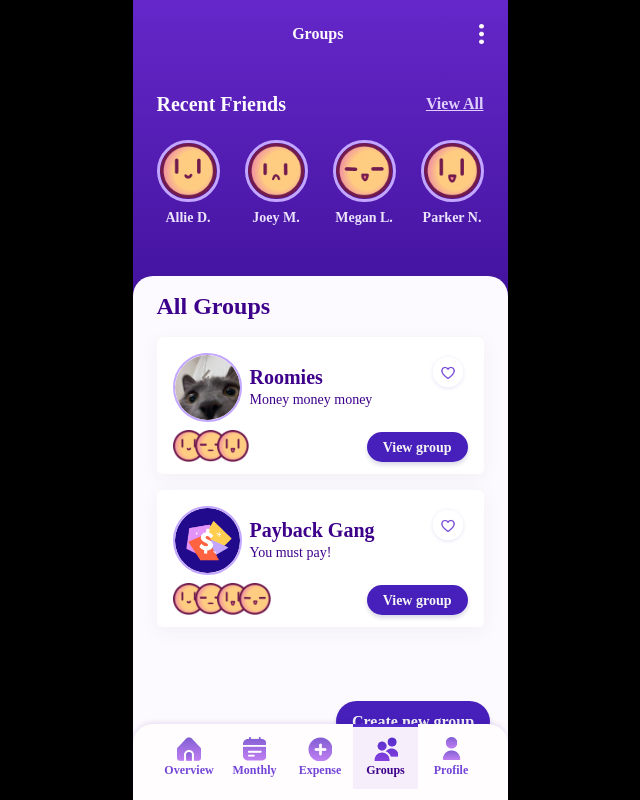
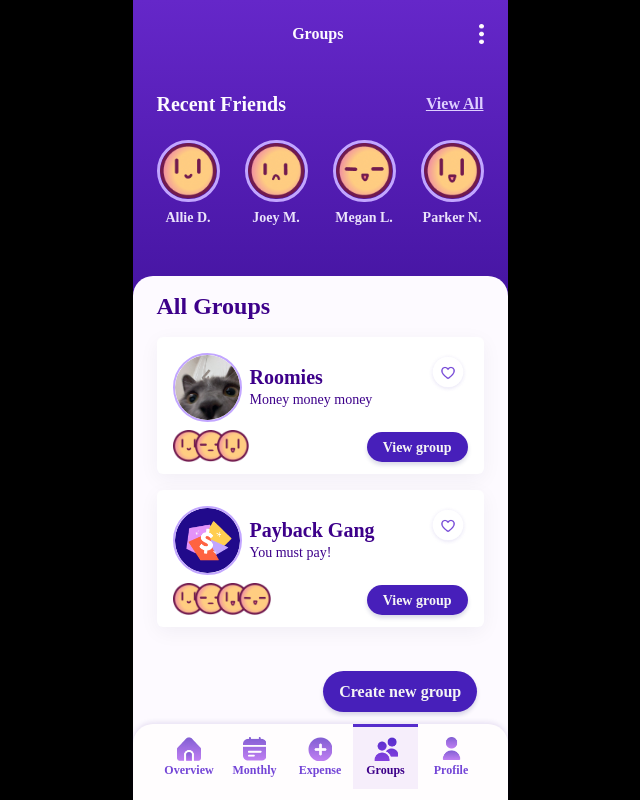
Before and after one commit to ParkerNix/idm263-pcn23, a React (Create React App) app in the folder payback/: page /pages/groups in a window 1280 px wide. Shown: the whole page, without its empty margins (320-960 px from the left). Built offline with nearby package versions, Linux system fonts and the light colour scheme; no server answers; a web font is replaced by a local one.

Commit message:
UAT updates (buttons, other stuff)

```diff
--- a/payback/src/index.css
+++ b/payback/src/index.css
@@ -211,13 +211,17 @@ h1, .h1, h2, .h2, h3, .h3, h4, .h4, h5, .h5, h6, .h6, p, .p, a, link, button, in
   font-weight: 700;
 }
 
+.pb-6 {
+  padding-bottom: 120px;
+}
+
 .btmRightBtn {
   padding: 12px 16px;
 }
 
 .stickyBtn {
   position: fixed;
-  bottom: 50px;
+  bottom: 30px;
   left: 50%;
   /* display: flex;
   justify-content: center; */
@@ -232,6 +236,24 @@ h1, .h1, h2, .h2, h3, .h3, h4, .h4, h5, .h5, h6, .h6, p, .p, a, link, button, in
   position: fixed;
   bottom: 86px;
   left: 51.5%;
+  /* display: flex;
+  justify-content: center; */
+  padding: 1em;
+}
+
+.stickyBtnCB {
+  position: fixed;
+  bottom: 60px;
+  left: 51.5%;
+  /* display: flex;
+  justify-content: center; */
+  padding: 1em;
+}
+
+.stickyBtnG {
+  position: fixed;
+  bottom: 80px;
+  left: 49%;
   /* display: flex;
   justify-content: center; */
   padding: 1em;
@@ -608,7 +630,7 @@ button#addPhoto p {
 }
 
 #addPhotoBody {
-  position: fixed;
+  position: relative;
   height: 175px;
   bottom: 0;
   flex: 1 1 auto;
@@ -617,7 +639,6 @@ button#addPhoto p {
   width: 375px;
   margin-left: 71px;
   top: 530px;
-  width: 100%;
   /* margin-left: 70px; */
   /* top: 500px; */
   background-color: white;
@@ -1296,6 +1317,12 @@ color: var(--button-light-purple);
 margin-top: 5.2px;
 }
 
+.pageTab2 {
+  background-color: var(--main-bg-color);
+  border-radius: 20px 20px 0px 0px;
+  height: 60%;
+}
+
 .pageTab {
   background-color: var(--main-bg-color);
   border-radius: 20px 20px 0px 0px;
--- a/payback/src/pages/allFriends/index.jsx
+++ b/payback/src/pages/allFriends/index.jsx
@@ -35,7 +35,7 @@ export const AllFriends = () => {
         <div className="container">
         <div class="row mb-4">
                 <div className="col mt-4 mx-3 d-flex justify-content-between">
-                    <Link to="/pages/editGroup">
+                    <Link to="/pages/groups">
                         <img src={backArrow} alt="back" className="topNavBack" />
                     </Link>
                     <h1 id="friendsTitle" className="h6 bold">Friends</h1>
--- a/payback/src/pages/costBreakdown/index.jsx
+++ b/payback/src/pages/costBreakdown/index.jsx
@@ -238,7 +238,7 @@ export const CostBreakdown = () => {
                                 </div>
                             </div>
                         </div>
-                        <div className='stickyBtn2'>
+                        <div className='stickyBtnCB'>
                             <button disabled={youPaid} className="btmRightBtn mediumCopy bold" data-bs-toggle="modal" data-bs-target="#myModal" onClick={
                                 () => {
                                     if (youPaid === true) {
--- a/payback/src/pages/createGroup/index.jsx
+++ b/payback/src/pages/createGroup/index.jsx
@@ -1,10 +1,5 @@
 import backArrow from '../../components/Assets/Back arrow.png'
 import optionsIcon from '../../components/Assets/optionsDots.png'
-import groupImg from '../../components/Assets/emptyGroupImg.png'
-import smileySmiley from '../../components/Assets/smiley_smiley.png'
-import molynaSmiley from '../../components/Assets/molyna_smiley.png'
-import parkerSmiley from '../../components/Assets/parker_smiley.png'
-import heartEmpty from '../../components/Assets/heartEmpty.png'
 import editIcon from '../../components/Assets/editIcon.png'
 import editImgIcon from '../../components/Assets/editImgIcon.png'
 import photoPlaceholder from '../../components/Assets/photoPlaceholder.png'
@@ -13,10 +8,8 @@ import navMonthlyDefault from '../../components/Assets/nav_monthly_default.png'
 import navExpenseDefault from '../../components/Assets/nav_expense_default.png'
 import navExpenseActive from '../../components/Assets/nav_expense_active.png'
 import navGroupsDefault from '../../components/Assets/nav_groups_default.png'
-import navGroupsActive from '../../components/Assets/nav_groups_active.png'
 import navProfileDefault from '../../components/Assets/nav_profile_default.png'
 import { AddPhoto } from '../../components/addPhoto'
-import deletePlaceholder from '../../components/Assets/delete_placeholder.png'
 import addPlaceholder from '../../components/Assets/addFriendsPlaceholder.png'
 import { Link, useNavigate } from 'react-router-dom';
 import { motion } from "framer-motion"
@@ -145,7 +138,7 @@ export const CreateGroup = () => {
                         </div>
                     </div>
                 </div>
-                <div className='stickyBtn2'>
+                <div className='stickyBtnCB'>
                     <button className="btmRightBtn mediumCopy inactive bold">Save group</button>
                 </div>
             </motion.div>
--- a/payback/src/pages/editgroup/index.jsx
+++ b/payback/src/pages/editgroup/index.jsx
@@ -1,7 +1,6 @@
 import backArrow from '../../components/Assets/Back arrow.png'
 import optionsIcon from '../../components/Assets/optionsDots.png'
 import groupImg from '../../components/Assets/groupImg.png'
-import paybackLogo from '../../components/Assets/paybackLogo.png'
 import smileySmiley from '../../components/Assets/smiley_smiley.png'
 import allieSmiley from '../../components/Assets/allie_smiley.png'
 import molynaSmiley from '../../components/Assets/molyna_smiley.png'
--- a/payback/src/pages/friends/index.jsx
+++ b/payback/src/pages/friends/index.jsx
@@ -61,7 +61,7 @@ export const AddFriends = () => {
                                 }
                             }/>
                         </Link>
-                        <button className="searchButton my-0">
+                        <button className="searchButton my-0 mx-0">
                             <img src={link} alt="link" className="link" />Invite
                         </button>
                     </div>
--- a/payback/src/pages/groups/index.jsx
+++ b/payback/src/pages/groups/index.jsx
@@ -1,5 +1,4 @@
-import backArrow from '../../components/Assets/Back arrow.png'
-import backArrowWhite from '../../components/Assets/backArrowWhite.png'
+
 import optionsIconWhite from '../../components/Assets/optionsDotsWhite.png'
 import groupImg from '../../components/Assets/groupImg.png'
 import paybackLogo from '../../components/Assets/paybackLogo.png'
@@ -9,11 +8,6 @@ import parkerSmiley from '../../components/Assets/parker_smiley.png'
 import joeySmiley from '../../components/Assets/joey_smiley.png'
 import meganSmiley from '../../components/Assets/megan_smiley.png'
 import heartEmpty from '../../components/Assets/heartEmpty.png'
-import molynaProfile from '../../components/Assets/molyna_profile.png'
-import meganProfile from '../../components/Assets/megan_profile.png'
-import friendCheck from '../../components/Assets/friend_check.png'
-import remind from '../../components/Assets/remind.png'
-import newGroupIcon from '../../components/Assets/newGroupIcon.png'
 import navOverviewDefault from '../../components/Assets/nav_overview_default.png'
 import navMonthlyDefault from '../../components/Assets/nav_monthly_default.png'
 import navExpenseDefault from '../../components/Assets/nav_expense_default.png'
@@ -63,7 +57,7 @@ export const Groups = () => {
                     </div>
                 </div>
 
-                <div className="pageTab pb-5">
+                <div className="pageTab pb-6">
                     <div className="col px-4 pt-3">
                         <h2 className="h3 bold mb-3" id="transactionsHeader">All Groups</h2>
                         <div className ='card mb-3'>
@@ -129,10 +123,10 @@ export const Groups = () => {
                                 </div>
                             </div>
                         </div>
-                        <div className='stickyBtn'>
-                            <Link to="/pages/createGroup" className="button mediumCopy btmRightBtn bold">Create new group</Link>
-                        </div>
                     </div>
+                </div>
+                <div className='stickyBtnG'>
+                    <Link to="/pages/createGroup" className="button mediumCopy btmRightBtn bold">Create new group</Link>
                 </div>
             </motion.div>
 
--- a/payback/src/pages/overview/index.jsx
+++ b/payback/src/pages/overview/index.jsx
@@ -98,7 +98,7 @@ export const Overview = () => {
                         </div>
                     </div>
                 </div>
-                <div className="row pageTab mt-5 pb-5">
+                <div className="row pageTab2 mt-5">
                     <div className="col pt-3 px-4">
                         <div>
                             <div className='expenseSection mt-2'>
--- a/payback/src/pages/profile/index.jsx
+++ b/payback/src/pages/profile/index.jsx
@@ -1,9 +1,4 @@
 import backArrowWhite from '../../components/Assets/backArrowWhite.png'
-import groupImg from '../../components/Assets/groupImg.png'
-import paybackLogo from '../../components/Assets/paybackLogo.png'
-import smileySmiley from '../../components/Assets/smiley_smiley.png'
-import molynaSmiley from '../../components/Assets/molyna_smiley.png'
-import optionsIcon from '../../components/Assets/optionsIconWhite.png'
 import editImgIcon from '../../components/Assets/editImgIcon.png'
 import parkerSmiley from '../../components/Assets/parker_smiley.png'
 import meganSmiley from '../../components/Assets/megan_smiley.png'
--- a/payback/src/pages/viewGroup/index.jsx
+++ b/payback/src/pages/viewGroup/index.jsx
@@ -115,11 +115,11 @@ export const ViewGroup = () => {
             let newDataArr = []
             let newColorArr = []
             let newTotalPaid = 0.00
-            newColorArr.push("rgba(255, 255, 255, 0.2)")
+            newColorArr.push("#644dbd")
+            newColorArr.push("#eae3fb")
 
             for (let i=0; i < allItems[0].portions.length; i++) {
                 if (allItems[0].paid[i] === true) {
-                    newColorArr.push(allItems[0].color[i])
                     let paidNum = parseFloat(allItems[0].portions[i])
                     newTotalPaid = newTotalPaid + paidNum
                 }
@@ -127,10 +127,9 @@ export const ViewGroup = () => {
             let totalNum = allItems[0].total
             let totalPercentPaid = (newTotalPaid/totalNum) * 100
             let leftover = (100-totalPercentPaid)
+            newDataArr.push(totalPercentPaid)
             newDataArr.push(leftover)
-            newDataArr.push(totalPercentPaid)
-            console.log(leftover)
-            console.log(totalPercentPaid)
+            console.log(newColorArr)
             console.log(newDataArr)
             setDataArr(newDataArr)
             setColorArr(newColorArr)
```
Also changed, not shown: payback/src/pages/monthlyNetTotal/index.jsx (+4 -4 lines).
